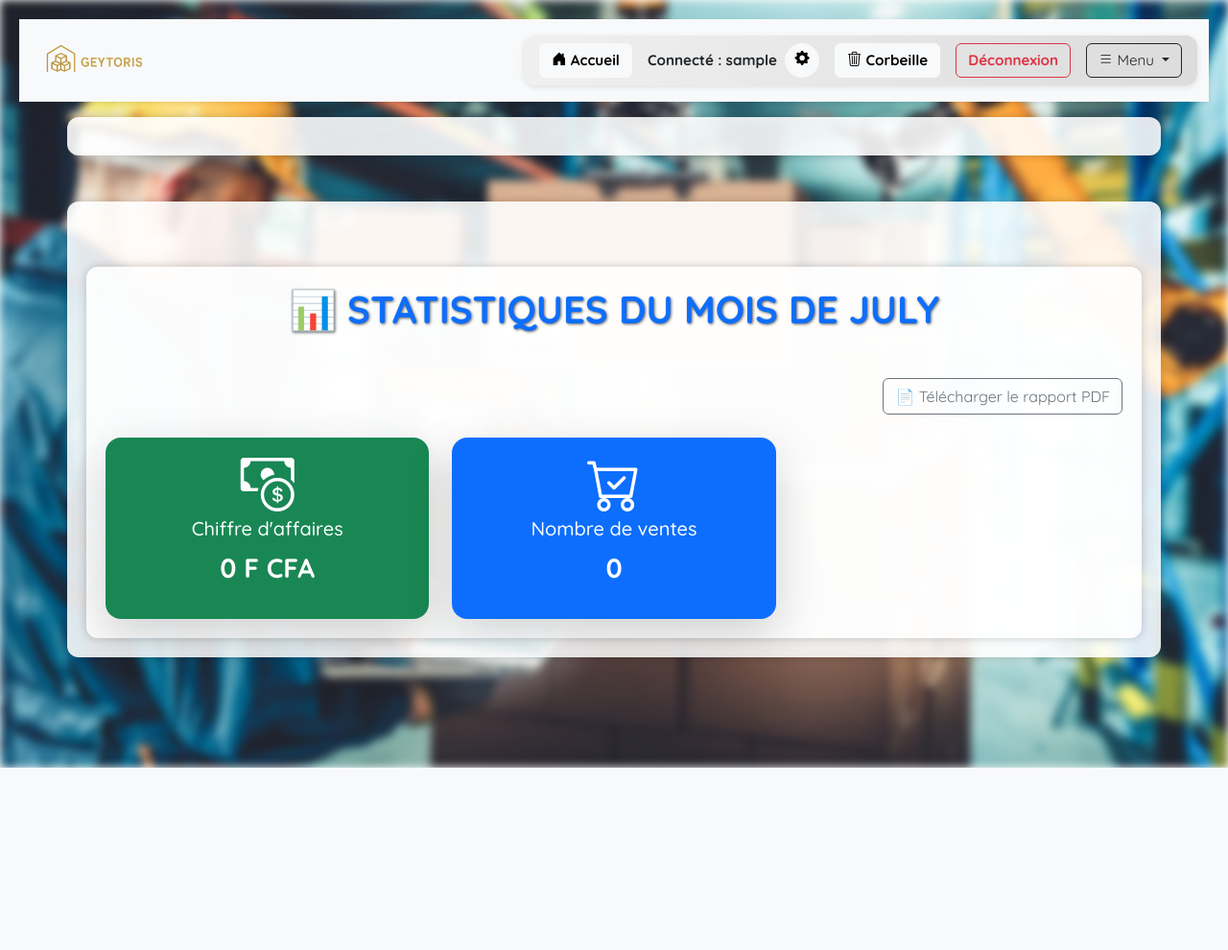
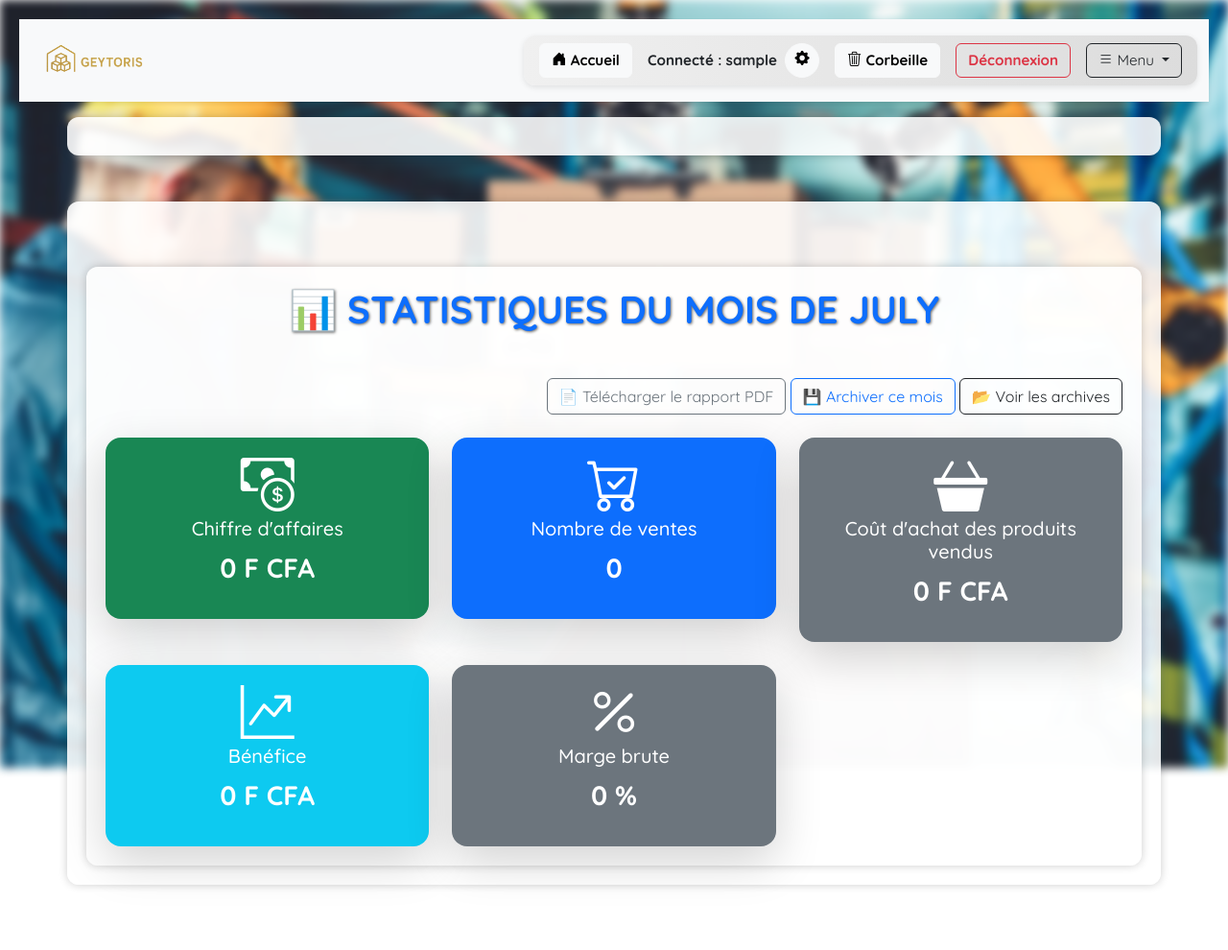
Before and after one commit to khadimgueye20/gestion_stock, a Flask app: page /stats in a window 1280 px wide. Shown: the whole page at 96% size. Before the commit the page ends 800 px from the top, so only its background shows below. Run offline with Flask 3, Linux system fonts and the light colour scheme; the visitor is signed in with stand-in values (Sample User, id 1); data that the repository does not hold is empty; some libraries are stand-ins or nearby versions.

```diff
--- a/app.py
+++ b/app.py
@@ -137,9 +137,11 @@ class Recu(db.Model):
     telephone_client = db.Column(db.String(20), nullable=True)
     montant_paye = db.Column(db.Float, default=0)
     monnaie_rendue = db.Column(db.Float, default=0)
+    mode_paiement = db.Column(db.String(50), nullable=True)  # ✅ Nouveau champ
     dette = db.relationship('Dette', backref='recu', uselist=False)
 
     utilisateur = db.relationship('Utilisateur', backref=db.backref('recus', lazy=True))
+
 
 # Modèle Ligne de vente
 class LigneVente(db.Model):
@@ -223,6 +225,16 @@ class Remboursement(db.Model):
 
 
 
+class ArchiveStat(db.Model):
+    id = db.Column(db.Integer, primary_key=True)
+    utilisateur_id = db.Column(db.Integer, db.ForeignKey('utilisateur.id'), nullable=False)
+    mois = db.Column(db.String(20), nullable=False)  # ex: "Juillet 2025"
+    chiffre_affaires = db.Column(db.Float, nullable=False, default=0)
+    total_achats = db.Column(db.Float, nullable=False, default=0)
+    benefice = db.Column(db.Float, nullable=False, default=0)
+    marge = db.Column(db.Float, nullable=False, default=0)
+    nb_ventes = db.Column(db.Integer, nullable=False, default=0)
+    date_enregistrement = db.Column(db.DateTime, default=datetime.utcnow)
 
 
 
@@ -709,12 +721,14 @@ def renvoyer_code_reset(user_id):
 @app.route("/effectuer_vente", methods=["GET", "POST"])
 @login_required
 def effectuer_vente():
+    # 🔹 Récupérer tous les produits disponibles pour l'utilisateur connecté
     produits = Produit.query.filter_by(utilisateur_id=current_user.id, supprime=False).all()
 
     if request.method == "POST":
         ventes = []
         montant_total = 0.0
 
+        # 🔹 Infos client
         nom_client = request.form.get("nom_client") or "Client"
         telephone_client = request.form.get("telephone_client") or ""
         try:
@@ -722,22 +736,26 @@ def effectuer_vente():
         except ValueError:
             montant_paye = 0.0
 
-        # 🔄 Analyse des produits sélectionnés
+        # 🔹 Récupération du mode de paiement
+        mode_paiement = request.form.get("mode_paiement")
+
+        # ✅ Analyse des produits vendus
         for produit in produits:
             qte_str = request.form.get(f"quantite_{produit.id}")
             if qte_str and qte_str.isdigit():
                 quantite = int(qte_str)
                 if 0 < quantite <= produit.quantite:
                     produit.quantite -= quantite
-                    montant = quantite * (produit.prix_vente or 0)  # ✅ utilise prix_vente
+                    montant = quantite * (produit.prix_vente or 0)
                     montant_total += montant
-                    ventes.append((produit.id, quantite, produit.prix_vente))  # ✅ prix_vente
-
+                    ventes.append((produit.id, quantite, produit.prix_vente))
+
+        # ❌ Aucun produit sélectionné
         if not ventes:
-            flash("Aucun produit sélectionné pour la vente.", "warning")
+            flash("⚠️ Aucun produit sélectionné pour la vente.", "warning")
             return redirect(url_for("effectuer_vente"))
 
-        # ✅ Créer le reçu
+        # ✅ Création du reçu
         reference = generer_reference_recu()
         recu = Recu(
             reference=reference,
@@ -747,11 +765,12 @@ def effectuer_vente():
             monnaie_rendue=max(0, montant_paye - montant_total),
             nom_client=nom_client,
             telephone_client=telephone_client,
+            mode_paiement=mode_paiement  # 🔹 Ajout du mode de paiement
         )
         db.session.add(recu)
-        db.session.flush()  # pour avoir recu.id
-
-        # ✅ Lignes de vente
+        db.session.flush()  # Permet d’obtenir recu.id avant commit
+
+        # ✅ Enregistrement des lignes de vente
         for prod_id, quantite, prix_unitaire in ventes:
             ligne = LigneVente(
                 recu_id=recu.id,
@@ -761,7 +780,7 @@ def effectuer_vente():
             )
             db.session.add(ligne)
 
-        # ✅ Enregistrer une dette si paiement partiel
+        # ✅ Si paiement partiel → enregistrement d’une dette
         if montant_paye < montant_total:
             nouvelle_dette = Dette(
                 client_nom=nom_client,
@@ -773,10 +792,14 @@ def effectuer_vente():
             )
             db.session.add(nouvelle_dette)
 
+        # ✅ Validation en base
         db.session.commit()
         flash(f"✅ Vente enregistrée avec reçu #{recu.reference}.", "success")
+
+        # 🔹 Rediriger vers la page du reçu
         return redirect(url_for("voir_recu", recu_id=recu.id))
 
+    # Si méthode GET → Afficher la page
     return render_template("effectuer_vente.html", produits=produits)
 
 
@@ -854,7 +877,6 @@ def recu_pdf(recu_id):
 
     result.seek(0)
     return send_file(result, download_name=f"recu_{recu.reference}.pdf", as_attachment=True)
-
 
 
 
@@ -1108,7 +1130,7 @@ def stats():
     current_month = now.month
     current_year = now.year
 
-    # Produits les plus vendus du mois (TOP 4)
+    # Produits les plus vendus du mois
     produits_vendus = db.session.query(
         Produit.nom,
         func.sum(LigneVente.quantite).label('total_vendu')
@@ -1123,20 +1145,20 @@ def stats():
      .order_by(func.sum(LigneVente.quantite).desc())\
      .limit(4).all()
 
-    # Produits à stock faible (quantité < 2)
+    # Stock faible
     stock_faible = Produit.query.filter(
         Produit.utilisateur_id == utilisateur_id,
         Produit.quantite < 2,
         Produit.supprime == False
     ).all()
 
-    # Nombre de ventes = nombre de reçus du mois
+    # Nombre de ventes
     nb_ventes = db.session.query(func.count(Recu.id))\
         .filter(
             Recu.utilisateur_id == utilisateur_id,
             extract('month', Recu.date_creation) == current_month,
             extract('year', Recu.date_creation) == current_year
-        ).scalar()
+        ).scalar() or 0
 
     # Chiffre d'affaires
     total_ventes = db.session.query(
@@ -1148,15 +1170,39 @@ def stats():
          extract('year', Recu.date_creation) == current_year
      ).scalar() or 0
 
-    # Nom du mois en français
-    mois_actuel = now.strftime("%B")  # dépend de locale
-
-    return render_template("stats.html",
-                           produits_vendus=produits_vendus,
-                           stock_faible=stock_faible,
-                           nb_ventes=nb_ventes,
-                           total_ventes=total_ventes,
-                           mois=mois_actuel)
+    # Coût d’achat total
+    prix_achat_total = db.session.query(
+        func.sum(LigneVente.quantite * Produit.prix_achat)
+    ).join(Produit, LigneVente.produit_id == Produit.id)\
+     .join(Recu, LigneVente.recu_id == Recu.id)\
+     .filter(
+         Recu.utilisateur_id == utilisateur_id,
+         extract('month', Recu.date_creation) == current_month,
+         extract('year', Recu.date_creation) == current_year
+     ).scalar() or 0
+
+    # Bénéfice = ventes - achats
+    benefice_total = total_ventes - prix_achat_total
+
+    # Marge = bénéfice / chiffre d’affaires * 100
+    marge_pourcentage = 0
+    if total_ventes > 0:
+        marge_pourcentage = (benefice_total / total_ventes) * 100
+
+    # Nom du mois
+    mois_actuel = now.strftime("%B")
+
+    return render_template(
+    "stats.html",
+    produits_vendus=produits_vendus,
+    stock_faible=stock_faible,
+    nb_ventes=nb_ventes,
+    total_ventes=total_ventes,
+    total_achats=prix_achat_total,   # <--- ajoute cet alias
+    benefice_total=benefice_total,
+    marge_pourcentage=marge_pourcentage,
+    mois=mois_actuel
+)
 
 
 @app.route("/rapport_pdf")
@@ -1167,7 +1213,7 @@ def rapport_pdf():
     current_month = now.month
     current_year = now.year
 
-    # Statistiques
+    # Produits les plus vendus
     produits_vendus = db.session.query(
         Produit.nom,
         func.sum(LigneVente.quantite).label('total_vendu')
@@ -1182,12 +1228,14 @@ def rapport_pdf():
      .order_by(func.sum(LigneVente.quantite).desc())\
      .limit(4).all()
 
+    # Stock faible
     stock_faible = Produit.query.filter(
         Produit.utilisateur_id == utilisateur_id,
         Produit.supprime == False,
         Produit.quantite < 2
     ).all()
 
+    # Nombre de ventes
     nb_ventes = db.session.query(func.count(Recu.id))\
         .filter(
             Recu.utilisateur_id == utilisateur_id,
@@ -1195,6 +1243,7 @@ def rapport_pdf():
             extract('year', Recu.date_creation) == current_year
         ).scalar()
 
+    # Chiffre d'affaires
     total_ventes = db.session.query(
         func.sum(LigneVente.quantite * LigneVente.prix_unitaire)
     ).join(Recu, LigneVente.recu_id == Recu.id)\
@@ -1204,17 +1253,40 @@ def rapport_pdf():
          extract('year', Recu.date_creation) == current_year
      ).scalar() or 0
 
-    # Nom du mois
+    # Total prix d'achat
+    prix_achat_total = db.session.query(
+        func.sum(LigneVente.quantite * Produit.prix_achat)
+    ).join(Produit, LigneVente.produit_id == Produit.id)\
+     .join(Recu, LigneVente.recu_id == Recu.id)\
+     .filter(
+         Recu.utilisateur_id == utilisateur_id,
+         extract('month', Recu.date_creation) == current_month,
+         extract('year', Recu.date_creation) == current_year
+     ).scalar() or 0
+
+    # Bénéfice
+    benefice_total = total_ventes - prix_achat_total
+
+    # Marge %
+    marge_pourcentage = 0
+    if total_ventes > 0:
+        marge_pourcentage = (benefice_total / total_ventes) * 100
+
     mois_actuel = now.strftime("%B")
 
-    # HTML vers PDF
-    rendered = render_template("rapport_pdf.html",
-                               produits_vendus=produits_vendus,
-                               stock_faible=stock_faible,
-                               nb_ventes=nb_ventes,
-                               total_ventes=total_ventes,
-                               mois=mois_actuel,
-                               now=now)
+    # Passer les nouvelles variables au template
+    rendered = render_template(
+        "rapport_pdf.html",
+        produits_vendus=produits_vendus,
+        stock_faible=stock_faible,
+        nb_ventes=nb_ventes,
+        total_ventes=total_ventes,
+        prix_achat_total=prix_achat_total,
+        benefice_total=benefice_total,
+        marge_pourcentage=marge_pourcentage,
+        mois=mois_actuel,
+        now=now
+    )
 
     pdf = BytesIO()
     pisa.CreatePDF(BytesIO(rendered.encode("utf-8")), dest=pdf)
@@ -1223,6 +1295,7 @@ def rapport_pdf():
     response.headers["Content-Type"] = "application/pdf"
     response.headers["Content-Disposition"] = f"inline; filename=rapport_{mois_actuel}.pdf"
     return response
+
 
 @app.route("/generer_stats_mensuelles")
 @login_required
@@ -1617,10 +1690,110 @@ def recu_ticket(recu_id):
     return render_template('ticket_thermique.html', recu=recu, lignes=lignes)
 
 
+@app.route("/archiver_stats")
+@login_required
+def archiver_stats():
+    now = datetime.now()
+    mois_actuel = now.strftime("%B %Y")
+
+    # Recalculer les stats du mois actuel
+    utilisateur_id = current_user.id
+    chiffre_affaires = db.session.query(
+        func.sum(LigneVente.quantite * LigneVente.prix_unitaire)
+    ).join(Recu, LigneVente.recu_id == Recu.id)\
+     .filter(
+         Recu.utilisateur_id == utilisateur_id,
+         extract('month', Recu.date_creation) == now.month,
+         extract('year', Recu.date_creation) == now.year
+     ).scalar() or 0
+
+    total_achats = db.session.query(
+        func.sum(LigneVente.quantite * Produit.prix_achat)
+    ).join(Produit, LigneVente.produit_id == Produit.id)\
+     .join(Recu, LigneVente.recu_id == Recu.id)\
+     .filter(
+         Recu.utilisateur_id == utilisateur_id,
+         extract('month', Recu.date_creation) == now.month,
+         extract('year', Recu.date_creation) == now.year
+     ).scalar() or 0
+
+    benefice = chiffre_affaires - total_achats
+    marge = (benefice / chiffre_affaires * 100) if chiffre_affaires > 0 else 0
+
+    nb_ventes = db.session.query(func.count(Recu.id)).filter(
+        Recu.utilisateur_id == utilisateur_id,
+        extract('month', Recu.date_creation) == now.month,
+        extract('year', Recu.date_creation) == now.year
+    ).scalar()
+
+    # Vérifier si déjà archivé
+    deja = ArchiveStat.query.filter_by(utilisateur_id=current_user.id, mois=mois_actuel).first()
+    if deja:
+        flash(f"❌ Les stats de {mois_actuel} sont déjà archivées.", "warning")
+        return redirect(url_for("stats"))
+
+    # Créer une nouvelle archive
+    archive = ArchiveStat(
+        utilisateur_id=current_user.id,
+        mois=mois_actuel,
+        chiffre_affaires=chiffre_affaires,
+        total_achats=total_achats,
+        benefice=benefice,
+        marge=marge,
+        nb_ventes=nb_ventes
+    )
+    db.session.add(archive)
+    db.session.commit()
+
+    flash(f"✅ Stats de {mois_actuel} archivées avec succès !", "success")
+    return redirect(url_for("archives"))
+
+
+@app.route("/archives")
+@login_required
+def archives():
+    archives = ArchiveStat.query.filter_by(utilisateur_id=current_user.id)\
+                .order_by(ArchiveStat.date_enregistrement.desc()).all()
+    return render_template("archives.html", archives=archives)
+
+# Route pour télécharger le PDF d'une archive spécifique
+@app.route("/archives/<int:archive_id>/pdf")
+@login_required
+def telecharger_archive_pdf(archive_id):
+    archive = ArchiveStat.query.filter_by(id=archive_id, utilisateur_id=current_user.id).first_or_404()
+
+    # Générer un PDF simple basé sur cette archive (exemple minimal)
+    rendered = render_template("rapport_archive_pdf.html", archive=archive)
+    pdf = BytesIO()
+    pisa.CreatePDF(BytesIO(rendered.encode("utf-8")), dest=pdf)
+    response = make_response(pdf.getvalue())
+    response.headers["Content-Type"] = "application/pdf"
+    response.headers["Content-Disposition"] = f"inline; filename=rapport_archive_{archive.mois}.pdf"
+    return response
+
+# Route pour supprimer une archive
+@app.route("/archives/<int:archive_id>/supprimer", methods=["POST"])
+@login_required
+def supprimer_archive(archive_id):
+    archive = ArchiveStat.query.filter_by(id=archive_id, utilisateur_id=current_user.id).first_or_404()
+    db.session.delete(archive)
+    db.session.commit()
+    flash(f"Archive {archive.mois} supprimée avec succès.", "success")
+    return redirect(url_for("archives"))
+
+
 from flask_migrate import upgrade
 
+from flask_migrate import upgrade
+from flask_login import login_required, current_user
+
 @app.route("/run-migration")
+@login_required  # 🔒 éviter qu’un inconnu l’appelle
 def run_migration():
+    # 🔒 Vérifier que seul un administrateur ou ton compte peut y accéder
+    if current_user.email != "tonemail@exemple.com":
+        return "⛔ Accès interdit", 403
+
     try:
         upgrade()
         return "✅ Migration effectuée avec succès sur Render !"
@@ -1628,6 +1801,7 @@ def run_migration():
         return f"❌ Erreur lors de la migration : {e}", 500
 
 
+
 # Lancement de l'application
 if __name__ == '__main__':
     with app.app_context():
--- a/templates/historique_recus.html
+++ b/templates/historique_recus.html
@@ -40,6 +40,7 @@
            <th>Référence</th>
            <th>Date</th>
            <th>Montant total</th>
+           <th>Mode de paiement</th>
            <th>Infos client</th>
            <th>Actions</th>
         </tr>
@@ -50,6 +51,7 @@
     <td>{{ recu.reference }}</td>
     <td>{{ recu.date_creation.strftime('%d/%m/%Y %H:%M') }}</td>
     <td>{{ recu.montant_total }} F</td>
+    <td>{{ recu.mode_paiement or "—" }}</td> <!-- ✅ cellule ajoutée -->
     <td>
       {% if recu.nom_client %}
         {{ recu.nom_client }}<br>
--- a/templates/recu_pdf.html
+++ b/templates/recu_pdf.html
@@ -63,6 +63,7 @@
 <p><strong>Date :</strong> {{ recu.date_creation.strftime('%d/%m/%Y %H:%M:%S') }}</p>
 <p><strong>Montant total :</strong> {{ "{:,.0f}".format(recu.montant_total) }} FCFA</p>
 <p><strong>Montant payé :</strong> {{ "{:,.0f}".format(recu.montant_paye) }} FCFA</p>
+<p><strong>Mode de paiement :</strong> {{ recu.mode_paiement or "—" }}</p>
 
 {% if recu.montant_paye < recu.montant_total %}
   <p><strong>Restant (dette) :</strong> {{ "{:,.0f}".format(recu.montant_total - recu.montant_paye) }} FCFA</p>
--- a/templates/stats.html
+++ b/templates/stats.html
@@ -9,6 +9,12 @@
   <div class="text-end mb-4">
   <a href="{{ url_for('rapport_pdf') }}" class="btn btn-outline-secondary">
     📄 Télécharger le rapport PDF
+  </a>
+  <a href="{{ url_for('archiver_stats') }}" class="btn btn-outline-primary">
+    💾 Archiver ce mois
+   </a>
+   <a href="{{ url_for('archives') }}" class="btn btn-outline-dark">
+    📂 Voir les archives
   </a>
 </div>
 
@@ -36,6 +42,39 @@
         </div>
       </div>
     </div>
+
+<!-- Total des prix d'achat -->
+<div class="col-md-4">
+  <div class="card shadow-lg rounded-4 border-0 bg-secondary text-white">
+    <div class="card-body text-center">
+      <i class="bi bi-basket3-fill display-4 mb-3"></i>
+      <h5 class="card-title">Coût d'achat des produits vendus</h5>
+      <p class="fs-3 fw-bold">{{ total_achats | round(0) }} F CFA</p>
+    </div>
+  </div>
+</div>
+
+
+<!-- Bénéfice -->
+<div class="col-md-4">
+  <div class="card shadow-lg rounded-4 border-0 bg-info text-white">
+    <div class="card-body text-center">
+      <i class="bi bi-graph-up-arrow display-4 mb-3"></i>
+      <h5 class="card-title">Bénéfice</h5>
+      <p class="fs-3 fw-bold">{{ benefice_total | round(0) }} F CFA</p>
+    </div>
+  </div>
+</div>
+
+<div class="col-md-4">
+  <div class="card shadow-lg rounded-4 border-0 bg-secondary text-white">
+    <div class="card-body text-center">
+      <i class="bi bi-percent display-4 mb-3"></i>
+      <h5 class="card-title">Marge brute</h5>
+      <p class="fs-3 fw-bold">{{ marge_pourcentage | round(2) }} %</p>
+    </div>
+  </div>
+</div>
 
     <!-- Stock faible -->
     {% if stock_faible %}
```
Also changed, not shown: migrations/versions/4d9cc7dbea59_ajout_archivestat.py (added, +40 -0 lines), migrations/versions/515677f901ea_ajout_du_champ_mode_paiement_à_recu.py (added, +32 -0 lines), templates/archives.html (added, +87 -0 lines), templates/effectuer_vente.html (+14 -3 lines), templates/index.html (+31 -0 lines), templates/partials/_table_produits.html (+17 -4 lines), templates/rapport_archive_pdf.html (added, +44 -0 lines), templates/rapport_pdf.html (+13 -0 lines). Lines whose indentation alone changed are shown as unchanged.
